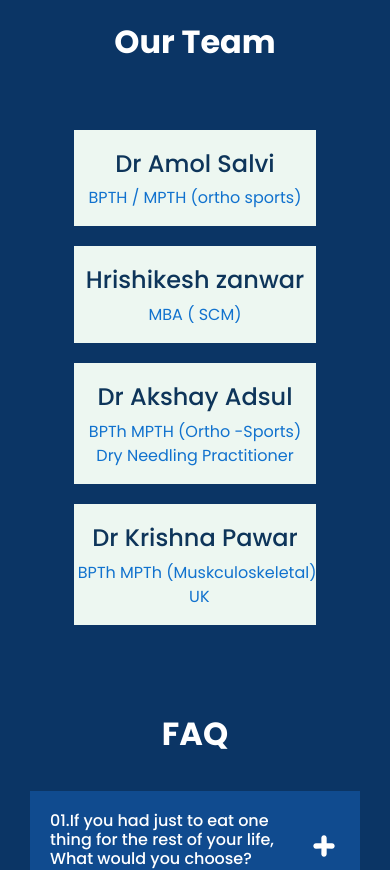
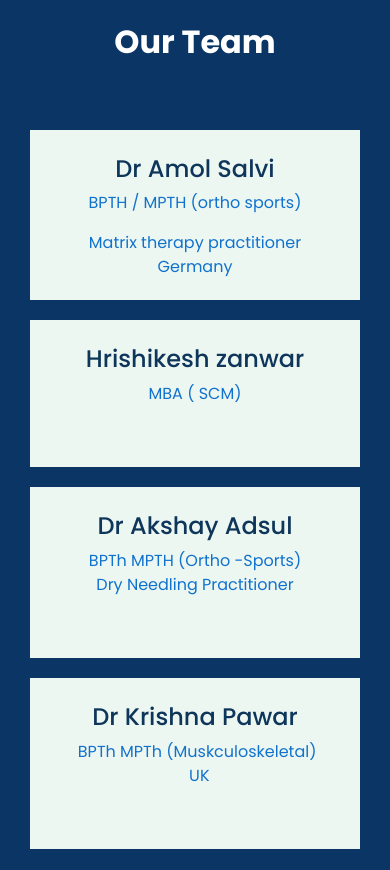
Before and after one commit to vigneshiyergithub/Family-Doctor, a React (Create React App) app: page / in a window 390 px wide. Shown: the part 4500-5370 px from the top of the page. Built offline with nearby package versions, Linux system fonts and the light colour scheme.

Commit message:
Adjusting UI

```diff
--- a/public/index.html
+++ b/public/index.html
@@ -5,10 +5,15 @@
     <link rel="icon" href="%PUBLIC_URL%/logo_transparent.png" />
     <meta name="viewport" content="width=device-width, initial-scale=1" />
     <meta name="theme-color" content="#000000" />
+    <meta name="title" content="Physionest" />
+    <meta name="description" content="Physionest - One place for all your needs" />
     <meta
-      name="description"
-      content="Web site created using create-react-app"
+      name="keywords"
+      content="physiotherapy"
     />
+    <meta name="robots" content="index, follow" />
+    <meta http-equiv="Content-Type" content="text/html; charset=utf-8" />
+    <meta name="language" content="English" />
     <link rel="apple-touch-icon" href="%PUBLIC_URL%/logo_transparent.png" />
     <!--
       manifest.json provides metadata used when your web app is installed on a
--- a/src/components/Hero/Hero.css
+++ b/src/components/Hero/Hero.css
@@ -8,7 +8,7 @@
 	background-size: 1800px 100%;
 	background-position: center;
 	background-repeat: no-repeat;
-	height: 100vh;
+	height: auto;
 	width: 100%;
 	display: flex;
 	flex-direction: column;
--- a/src/components/Team/Team.css
+++ b/src/components/Team/Team.css
@@ -31,6 +31,7 @@
   flex-direction: column;
   justify-content: center;
   background: rgb(237, 247, 241);
+  padding: 5px 40px;
 }
 
 .member img {
@@ -45,6 +46,8 @@
 
 .member p {
   color: var(--universlColor);
+  width: 100%;
+  text-align: left;
 }
 
 .member span {
@@ -141,6 +144,8 @@
 
   .member p {
     color: var(--universlColor);
+    width: 100%;
+    text-align: center;
   }
 
   .member span {
--- a/src/components/Team/Team.js
+++ b/src/components/Team/Team.js
@@ -12,12 +12,14 @@ function Team() {
           {/* <img src="../../img/doctor3.jpg" alt="doctor" /> */}
           <h3>Dr Amol Salvi </h3>
           <p>BPTH / MPTH (ortho sports)</p>
+          <p>Matrix therapy practitioner Germany</p>
         </div>
 
         <div className="member">
           {/* <img src="../../img/doctor3.jpg" alt="doctor" /> */}
           <h3>Hrishikesh zanwar</h3>
           <p>MBA ( SCM)</p>
+          <p><br/></p>
         </div>
 
         <div className="member">
@@ -26,6 +28,7 @@ function Team() {
           <p>
             BPTh MPTH (Ortho -Sports) <br /> Dry Needling Practitioner
           </p>
+          <p><br/></p>
         </div>
 
         <div className="member">
@@ -37,6 +40,7 @@ function Team() {
             <br />
             &nbsp; UK{" "}
           </p>
+          <p><br/></p>
         </div>
       </div>
 
```
Also changed, not shown: 1 other file (tests, documents, lock files or other folders). Lines whose indentation alone changed are shown as unchanged.
